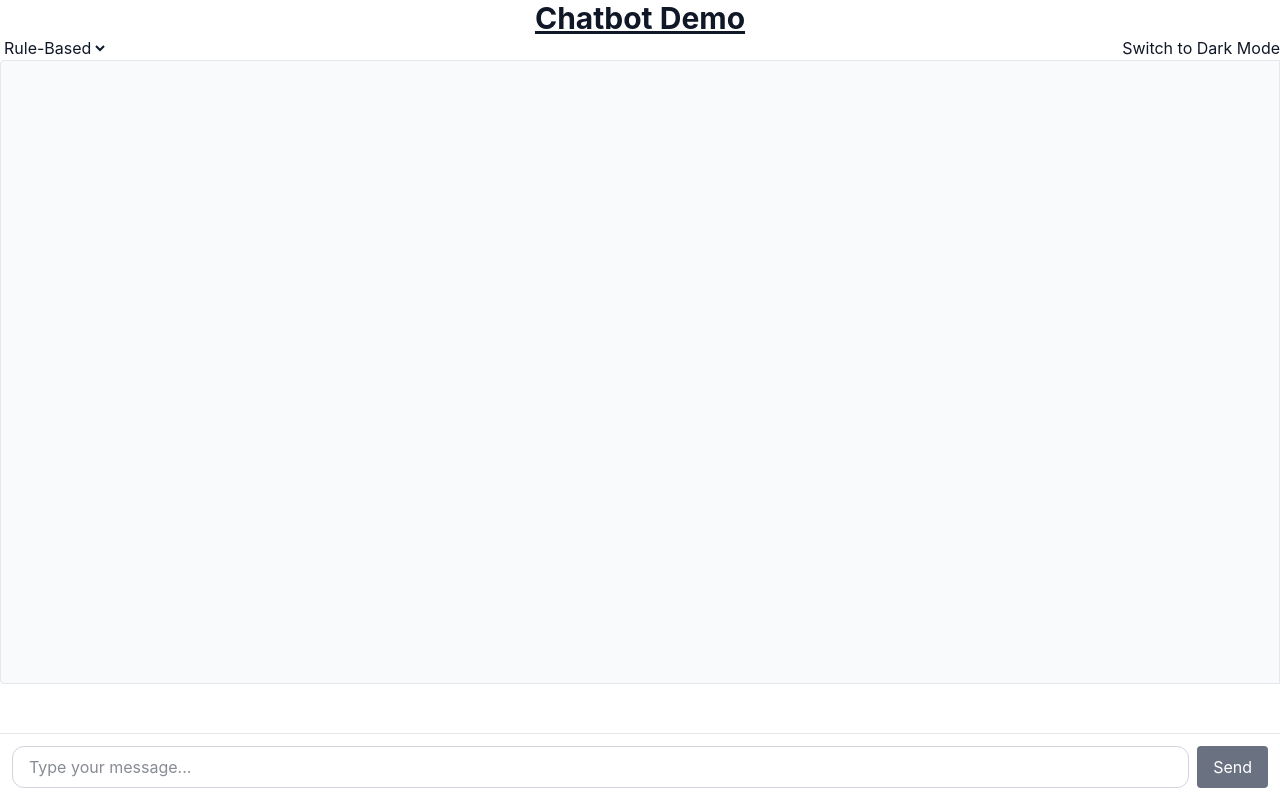
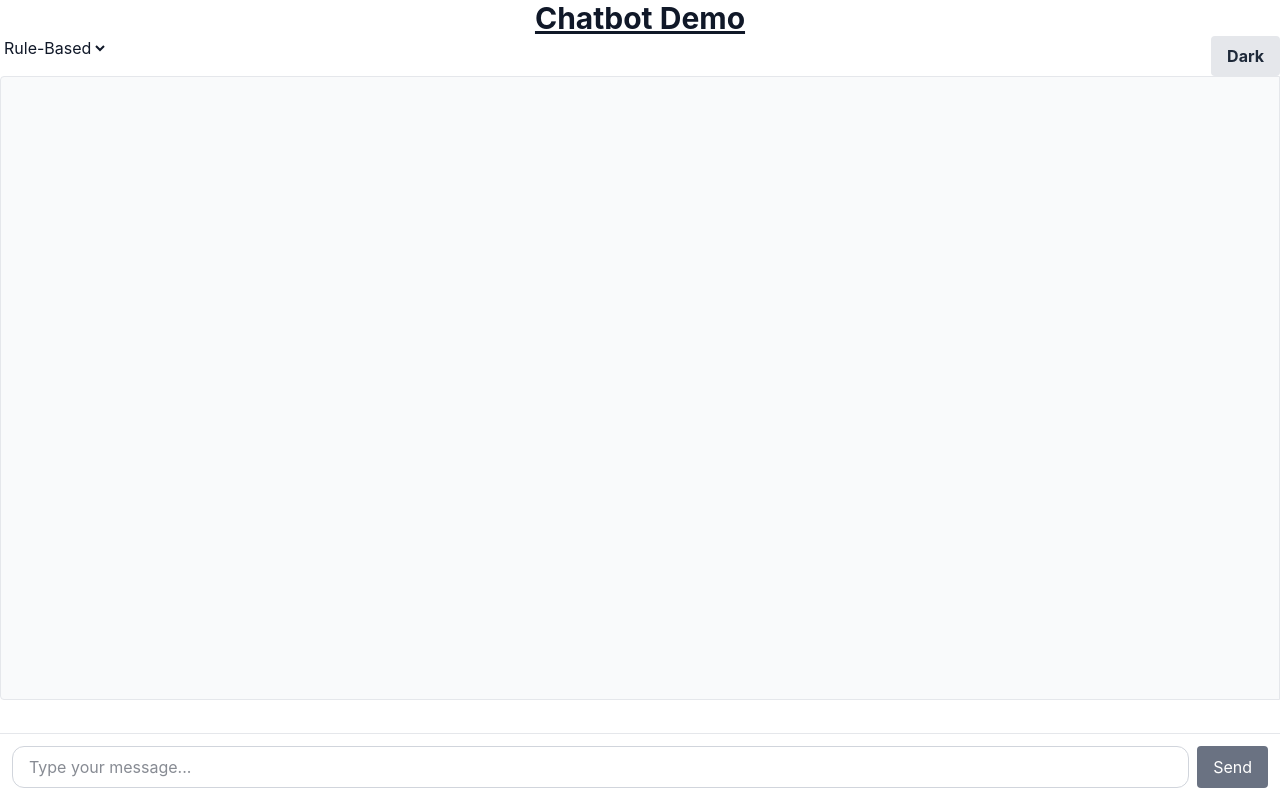
Before and after one commit to Raleese/Chatbot-Demo-Web-App, a React (Vite) app in the folder frontend/: page / in a window 1280 px wide. Built offline with nearby package versions, Linux system fonts and the light colour scheme.

Commit message:
Changed Button text

```diff
--- a/frontend/src/components/DarkModeSelector.tsx
+++ b/frontend/src/components/DarkModeSelector.tsx
@@ -11,7 +11,9 @@ function DarkModeSelector({currentMode, onDarkModeChange} : Props){
 
     return (
         <div>
-            <button onClick={handleChangeMode}>{currentMode ? "Switch to Light Mode" : "Switch to Dark Mode"}</button>
+            <button
+                className="bg-gray-200 hover:bg-gray-300 text-gray-800 font-bold py-2 px-4 rounded"
+                onClick={handleChangeMode}>{currentMode ? "Light" : "Dark"}</button>
         </div>
     )
 }
```
